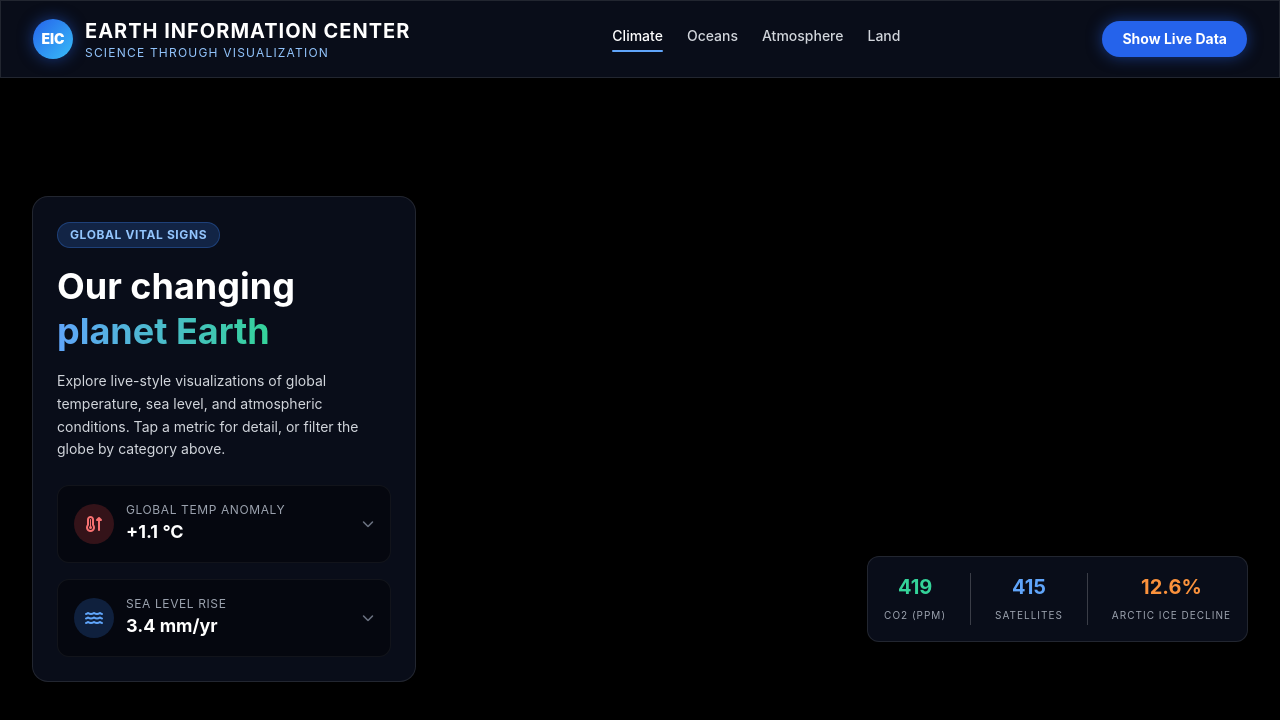
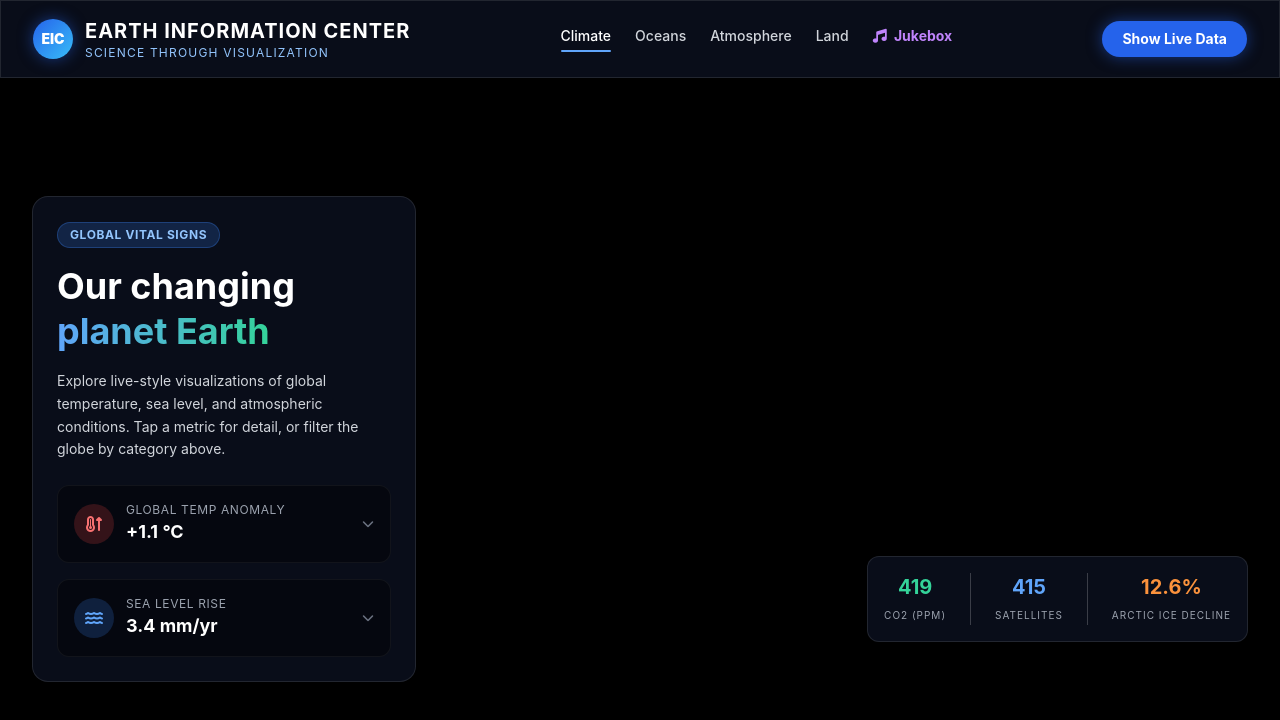
Before and after one commit to Binaya-fdp77/earth-jukebox, a plain HTML site: page index.html in a window 1280 px wide. Drawn offline with nearby package versions, Linux system fonts and the light colour scheme; a script that the page names is missing.

Commit message:
Add Jukebox route to navigation menu

```diff
--- a/index.html
+++ b/index.html
@@ -46,6 +46,13 @@
             <li class="nav-item cursor-pointer transition" data-cat="Oceans">Oceans</li>
             <li class="nav-item cursor-pointer transition" data-cat="Atmosphere">Atmosphere</li>
             <li class="nav-item cursor-pointer transition" data-cat="Land">Land</li>
+             <!-- New Jukebox Route -->
+    <a href="jukebox.html">
+        <li class="text-purple-400 hover:text-purple-300 cursor-pointer transition font-bold">
+            <i class="fa-solid fa-music mr-1"></i> Jukebox
+        </li>
+    </a>
+</ul>
         </ul>
         <button id="liveBtn" class="bg-blue-600 hover:bg-blue-500 text-white px-5 py-2 rounded-full text-sm font-bold transition shadow-[0_0_15px_rgba(37,99,235,0.5)]">
             Show Live Data
```
